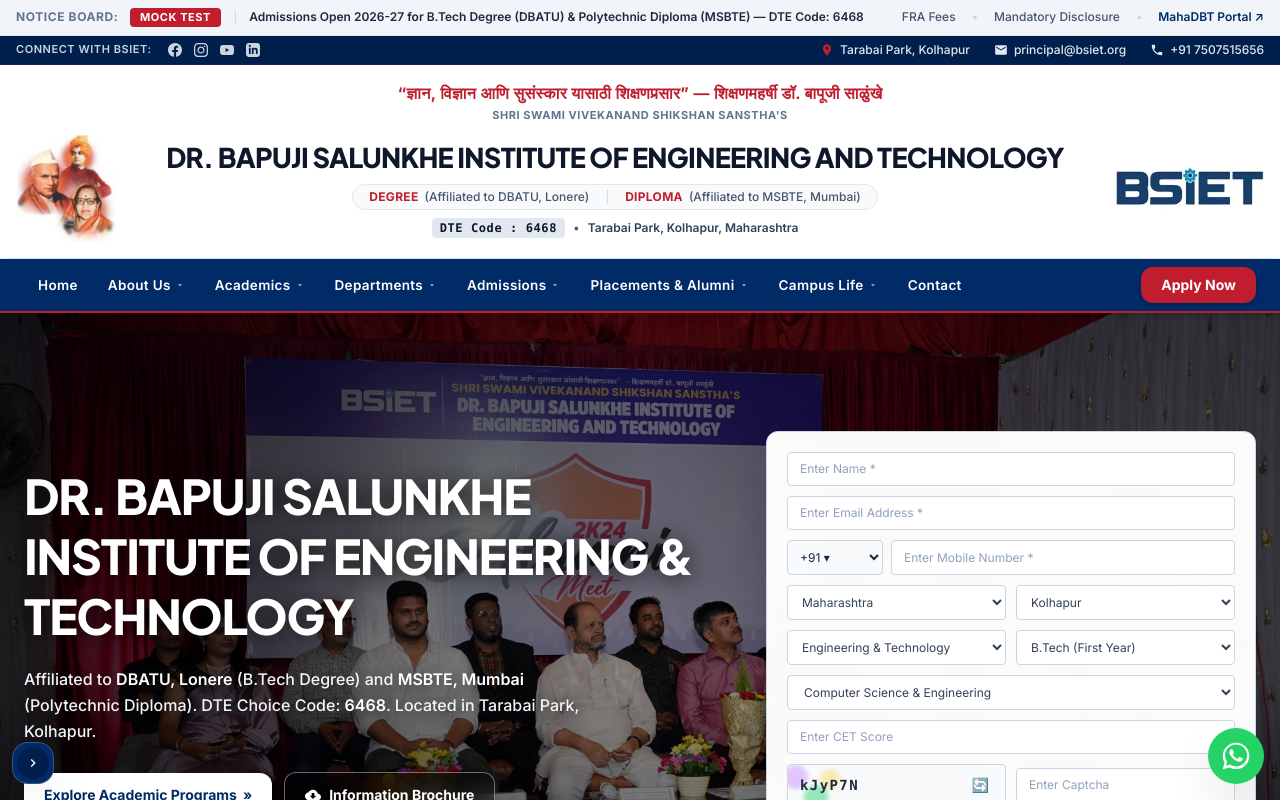
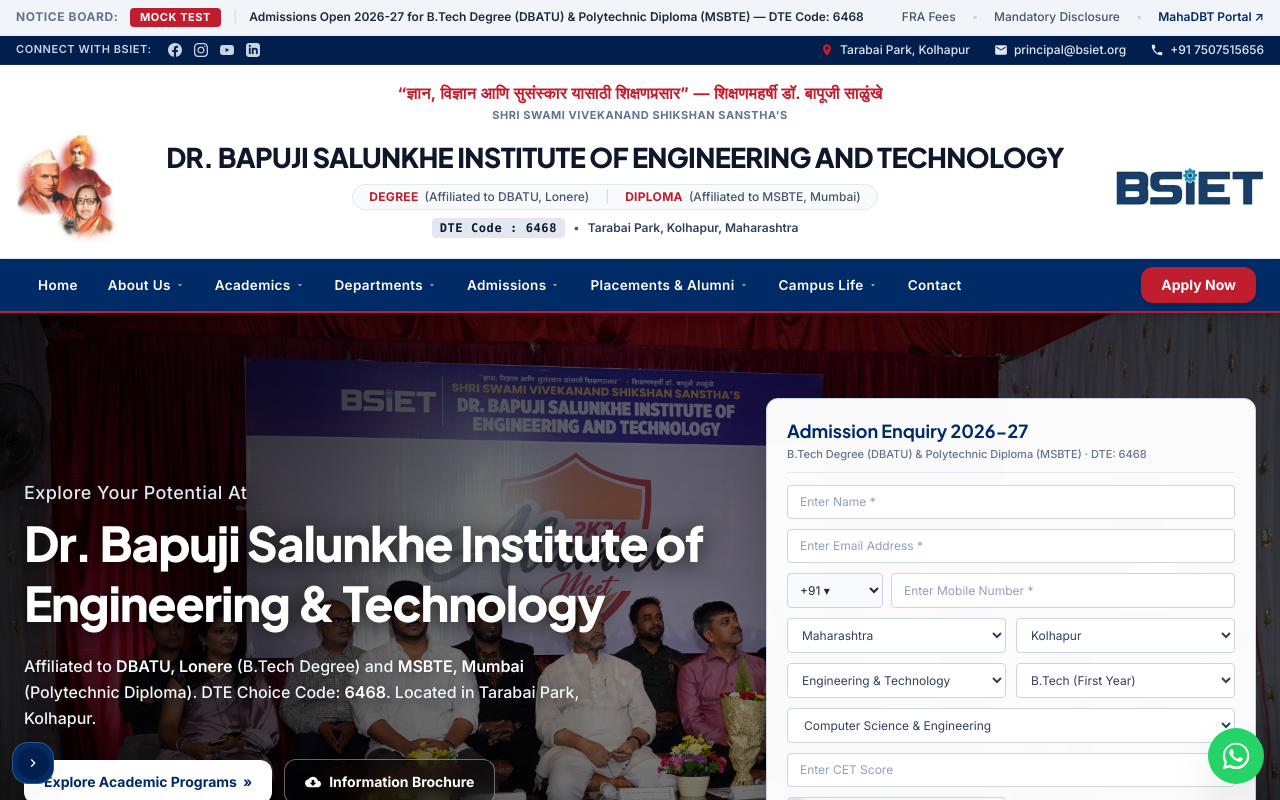
Before and after one commit to Techwolf78/bsiet, a Next.js app: page / in a window 1280 px wide. Shown: the top 800 px of the page. Built offline with nearby package versions, Linux system fonts and the light colour scheme.

Commit message:
Update hero headline to Title Case and add relevant institutional header to enquiry form

```diff
--- a/components/home/HeroSection.tsx
+++ b/components/home/HeroSection.tsx
@@ -212,9 +212,14 @@
               LEFT SIDE: INSTITUTION NAME & PROGRAM DETAILS
              ══════════════════════════════════════════════ */}
           <div className="lg:col-span-7 space-y-4 sm:space-y-5">
-            <h1 className="text-2xl sm:text-4xl lg:text-5xl font-black tracking-tight text-white leading-tight uppercase drop-shadow-[0_2px_12px_rgba(0,0,0,0.8)]">
-              Dr. Bapuji Salunkhe Institute of Engineering &amp; Technology
-            </h1>
+            <div>
+              <span className="block text-slate-200 text-sm sm:text-lg font-medium tracking-wide mb-1.5 drop-shadow-[0_2px_8px_rgba(0,0,0,0.8)]">
+                Explore Your Potential At
+              </span>
+              <h1 className="text-2xl sm:text-4xl lg:text-5xl font-black tracking-tight text-white leading-tight drop-shadow-[0_2px_12px_rgba(0,0,0,0.8)]">
+                Dr. Bapuji Salunkhe Institute of Engineering &amp; Technology
+              </h1>
+            </div>
 
             <p className="text-slate-100 text-sm sm:text-base leading-relaxed max-w-xl font-medium drop-shadow-[0_2px_8px_rgba(0,0,0,0.7)]">
               Affiliated to <strong className="text-white font-semibold">DBATU, Lonere</strong> (B.Tech Degree) and{" "}
@@ -289,6 +294,16 @@
              ══════════════════════════════════════════════ */}
           <div className="lg:col-span-5">
             <div className="bg-white/98 backdrop-blur-sm rounded-xl p-4 sm:p-5 shadow-2xl border border-slate-300 text-slate-900">
+              {/* Form Header */}
+              <div className="mb-3 pb-2.5 border-b border-slate-200">
+                <h3 className="text-base sm:text-lg font-bold text-[#002b66] leading-snug">
+                  Admission Enquiry 2026-27
+                </h3>
+                <p className="text-[11px] text-slate-500 font-medium mt-0.5">
+                  B.Tech Degree (DBATU) &amp; Polytechnic Diploma (MSBTE) · DTE: 6468
+                </p>
+              </div>
+
               {isSubmitted ? (
                 <div className="py-12 text-center text-[#002b66] font-bold text-sm bg-slate-50 border border-slate-200 rounded-xl p-6">
                   <div className="text-3xl mb-2 text-[#c01e2e]">✓</div>
```
